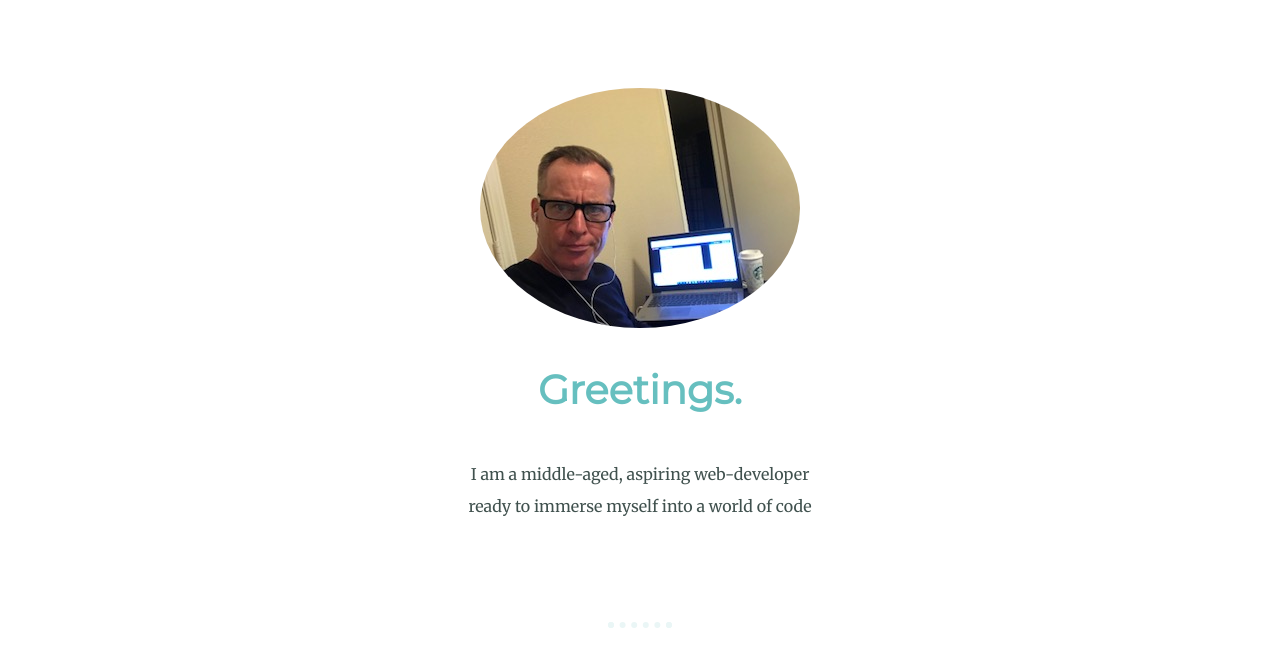
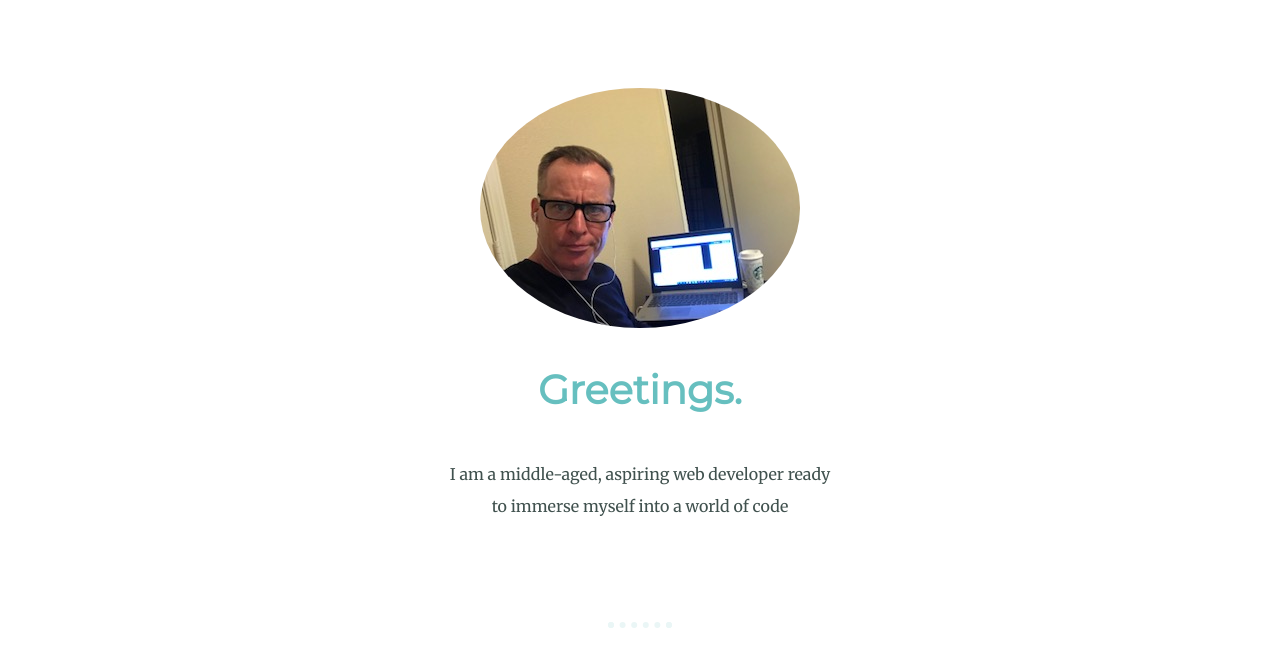
Before and after one commit to mcloughman/mcloughman.github.io, a plain HTML site: page index.html in a window 1280 px wide. Shown: the part 364-1030 px from the top of the page. Drawn offline with Linux system fonts and the light colour scheme.

Commit message:
Update index.html

```diff
--- a/index.html
+++ b/index.html
@@ -19,7 +19,7 @@
     <div class="">
       <img class="rotateimg180" src="profile.jpg" alt="">
       <h2>Greetings.</h2>
-      <p class="intro">I am a middle-aged, aspiring web-developer ready to immerse myself into a world of code</p>
+      <p class="intro">I am a middle-aged, aspiring web developer ready to immerse myself into a world of code</p>
     </div>
     <hr>
     <div class="skills">
```
